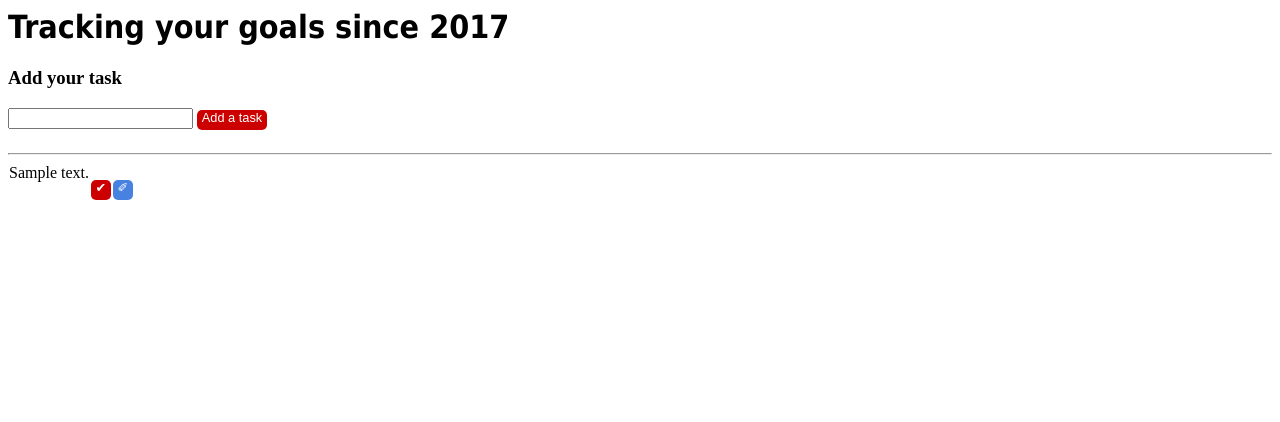
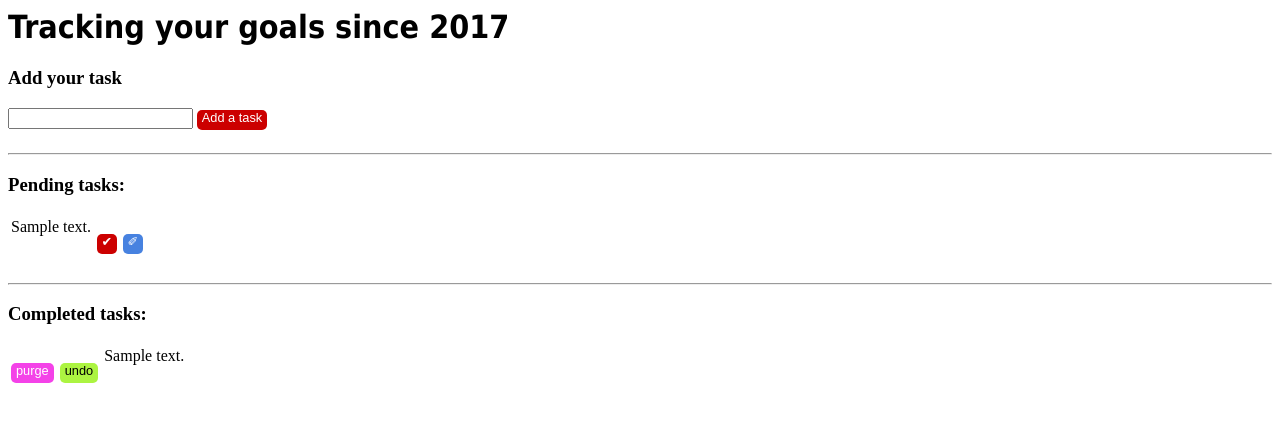
Before and after one commit to AniaMakes/todolist-jquery, a Django app: template mysite/jquerytodolist/templates/jquerytodolist/index.html in a window 1280 px wide. Shown: the top 422 px of the page. Run offline with Django 3.2, Linux system fonts and the light colour scheme; the template is opened without the code that fills it: most values are stand-ins (such as "Sample title", 1, 10 or a date in 2020); some libraries are stand-ins or nearby versions.

Commit message:
Added many functions - it is now a functional list that adds, removes, marks as done, marks as undone on Tasks. Still need to implement editing and work on adding / removing objects from lists when they are interacted with

```diff
--- a/mysite/jquerytodolist/static/jquerytodolist/script.js
+++ b/mysite/jquerytodolist/static/jquerytodolist/script.js
@@ -1,6 +1,13 @@
 $(document).ready(function() {
   $("#h1").click(function() { $("#h1").fadeOut(400); });
 });
+
+var complete_prefix = "complete_task_";
+var delete_prefix = "delete_submission_";
+var undo_prefix = "undo_complete_";
+var edit_prefix = "edit_task_";
+var save_prefix = "save_task_";
+var cancel_prefix = "cancel_task_";
 
 function getCookie(name) {
   var cookieValue = null;
@@ -24,7 +31,7 @@ function csrfSafeMethod(method) {
   return (/^(GET|HEAD|OPTIONS|TRACE)$/.test(method));
 }
 $.ajaxSetup({
-    beforeSend: function(xhr, settings) {
+  beforeSend : function(xhr, settings) {
     if (!csrfSafeMethod(settings.type) && !this.crossDomain) {
       xhr.setRequestHeader("X-CSRFToken", csrftoken);
     }
@@ -36,6 +43,8 @@ $(document).ready(function() {
   $('#addTask').click(function() {
     var toAdd = $('input[name=taskText]').val();
     $(".todos").append('<div class="item">' + toAdd + '</div>');
+    $.post("/jquerytodolist/", {task_text : $('input[name=taskText]').val()});
+    $('#addTaskBox').val("");
   });
 });
 
@@ -47,13 +56,72 @@ $(document).ready(function() {
       var toAdd = $('input[name=taskText]').val();
       $(".todos").append('<div class="item">' + toAdd + '</div>');
       event.preventDefault();
-      $.post("/jquerytodolist/", {task_text : $('input[name=taskText]').val()})
+      $.post("/jquerytodolist/", {submit_task : $('input[name=taskText]').val()})
       $('#addTaskBox').val("");
     }
   });
 });
 
-$(document).ready(function(){
-    // alert(first_todo_id);
+// prints out a list of waiting todos
+$(document).ready(function() {
   $(".todos").append(past_waiting_todos);
 });
+
+// prints out a list of done todos
+$(document).ready(function() {
+  $(".completedtodos").append(past_tasks_done);
+});
+
+// clicking Done changes status completed to True
+$(document).ready(function() {
+  $(".completeTask").click(function() {
+    var completeID = $(this).attr("name");
+    var completeTask = "task";
+    var prefix_len = complete_prefix.length;
+    var toComplete = completeID.substring(
+        prefix_len,
+    );
+    var idToComplete = completeTask.concat(toComplete);
+    console.log(completeID, prefix_len, toComplete, idToComplete);
+    $(".todos #" + idToComplete).remove();
+    $(".completedtodos #" + idToComplete).append();
+    $.post("/jquerytodolist/", {"completeIDnr": completeID
+    }) ;
+  });
+});
+
+// clicking Undo changes the status completed to False
+$(document).ready(function() {
+  $(".undoCompleteTask").click(function() {
+    var undoCompleteID = $(this).attr("name");
+    var completeTask = "task";
+    var prefix_len = complete_prefix.length;
+    var toComplete = undoCompleteID.substring(
+        prefix_len,
+    );
+    var idToComplete = completeTask.concat(toComplete);
+    console.log(undoCompleteID, prefix_len, toComplete, idToComplete);
+    $(".todos #" + idToComplete).append();
+    $(".completedtodos #" + idToComplete).remove();
+    $.post("/jquerytodolist/", {"undocompleteIDnr": undoCompleteID
+    }) ;
+  });
+});
+
+
+// clicking Purge completely deletes the item from the database
+$(document).ready(function() {
+  $(".deleteSubmission").click(function() {
+    var deleteSubmissionID = $(this).attr("name");
+    var completeTask = "task";
+    var prefix_len = delete_prefix.length;
+    var toComplete = deleteSubmissionID.substring(
+        prefix_len,
+    );
+    var idToComplete = completeTask.concat(toComplete);
+    console.log(deleteSubmissionID, prefix_len, toComplete, idToComplete);
+    $(".completedtodos #" + idToComplete).remove();
+    $.post("/jquerytodolist/", {"undocompleteIDnr": deleteSubmissionID
+    }) ;
+  });
+});
--- a/mysite/jquerytodolist/static/jquerytodolist/style.css
+++ b/mysite/jquerytodolist/static/jquerytodolist/style.css
@@ -12,7 +12,7 @@
 	margin-top:2px;
 }
 
-#deleteTask{
+.completeTask{
     display: inline-block;
     height:20px;
 	width:20px;
@@ -26,7 +26,40 @@
 	margin-top:2px;
 }
 
-#editTask{
+.deleteSubmission{
+    display: inline-block;
+    height:20px;
+	/*width:20px;*/
+	background-color:#f442e8;
+	font-family:arial;
+    font-size: 80%;
+	color:#ffffff;
+	border-radius: 5px;
+	text-align:center;
+    vertical-align:top;
+	margin-top:2px;
+    padding-left: 5px;
+    padding-right: 5px;
+}
+
+.undoCompleteTask{
+    display: inline-block;
+    height:20px;
+	/*width:20px;*/
+	background-color:#acf441;
+	font-family:arial;
+    font-size: 80%;
+	color:#000000;
+	border-radius: 5px;
+	text-align:center;
+    vertical-align:top;
+	margin-top:2px;
+    padding-left: 5px;
+    padding-right: 5px;
+}
+
+
+.editTask{
     display: inline-block;
     height:20px;
 	width:20px;
@@ -40,6 +73,17 @@
 	margin-top:2px;
 }
 
+tr:nth-child(even) {background-color: #dddddd;}
+
+td {
+    padding: 3px;
+}
+
+table {
+    border: 5px solid black;
+    border-radius: 15px 50px;
+    padding: 15px
+}
 
 form {
     display: inline-block;
--- a/mysite/jquerytodolist/templates/jquerytodolist/index.html
+++ b/mysite/jquerytodolist/templates/jquerytodolist/index.html
@@ -7,14 +7,41 @@
     </script>
 
     <script>
-        var x;
         var past_waiting_todos = "";
             "<table>"
     	    {% for task in waiting_todos %}
-                past_waiting_todos += "<tr>" + "<td>" + '{{task.task_text}}' + "</td>" + "<td>" + "<div id='deleteTask' name=delete_task_{{task.id}}>&#10004;</div>" + "</td>" + "<td>" + "<div id='editTask' name=edit_task_{{task.id}}>&#10000;</div>" + "</td>"+ "</tr>" ;
+                past_waiting_todos += "<tr id=task{{task.id}} >" + "<td>" +
+                 '{{task.task_text}}'
+                + "</td>" + "<td>" +
+                "<div class= completeTask id='completeTask{{task.id}}' name=complete_task_{{task.id}}>&#10004;</div>" +
+                "</td>" + "<td>" +
+                "<div class=editTask id='editTask{{task.id}}' name=edit_task_{{task.id}}>&#10000;</div>"
+                + "</td>"+ "</tr>" ;
         	{% endfor %}
             "</table>"
     </script>
+
+    <script>
+        var past_tasks_done = "";
+            "<table>"
+    	    {% for task in tasks_done %}
+                past_tasks_done +=
+                "<tr id=task{{task.id}} >" +
+                "<td>" +
+                "<div class=deleteSubmission id='deleteSubmission{{task.id}}' name=delete_submission_{{task.id}}>purge</div>" +
+                "</td>" +
+                "<td>" +
+                "<div class= undoCompleteTask id='undo_complete_{{task.id}}' name=undo_complete_{{task.id}}>undo</div>" +
+                "</td>" +
+                "<td>" +
+                '{{task.task_text}}' +
+                "</td>" +
+                "</tr>" ;
+        	{% endfor %}
+            "</table>"
+
+    </script>
+
 
     <script type="text/javascript" src={% static "jquerytodolist/script.js" %}></script>
     <link rel="stylesheet" type="text/css" href="{% static 'jquerytodolist/style.css' %}" />
@@ -31,6 +58,11 @@
     <div id="addTask">Add a task</div>
     <br />
     <hr />
-    <div class="todos">
+    <h3>Pending tasks:</h3>
+    <div class="todos"></div>
+    <br />
+    <hr />
+    <h3>Completed tasks:</h3>
+    <div class="completedtodos"></div>
 
 </body>
```
Also changed, not shown: mysite/jquerytodolist/views.py (+20 -20 lines), mysite/db.sqlite3. Lines whose indentation alone changed are shown as unchanged.
